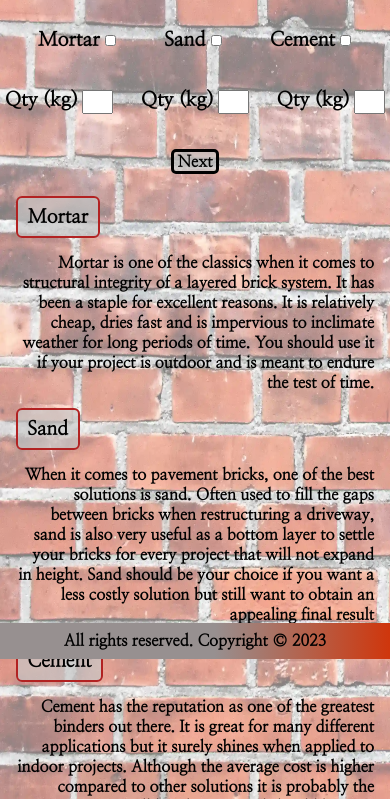
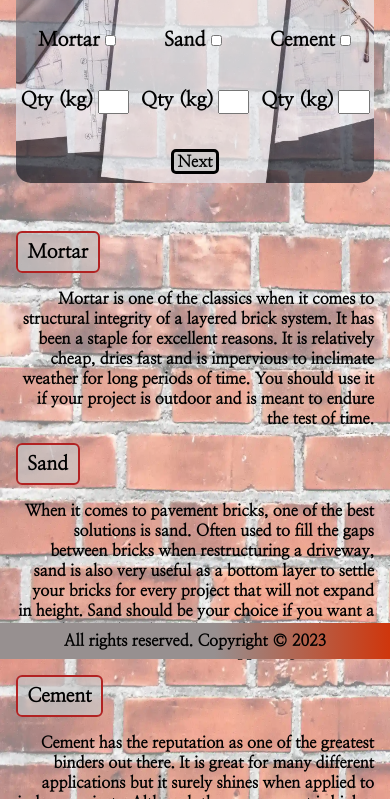
Before and after one commit to DevFabrizio/Fabrizio-Project-Two, a plain HTML site: page index.html in a window 390 px wide. Shown: the part 185-984 px from the top of the page. Drawn offline with Linux system fonts and the light colour scheme.

Commit message:
add bg image for materials interactive section

```diff
--- a/assets/css/style.css
+++ b/assets/css/style.css
@@ -90,10 +90,22 @@ label{
     display: flex;
     flex-direction: column;
     align-items: center;
+    /* background-image: url(/assets/img/architecture-concept-with-clipboard.webp);
+    background-repeat: no-repeat; */
+}
+
+#interactive-section-bg{
+    width: 92%;
+    position: absolute;
+    z-index: -1;
+    opacity: 0.7;
+    border-radius: 15px;
+    top: 33vw;
+    display: block;
 }
 
 .materials-details{
-    margin-top: 8vw;
+    margin-top: 17vw;
     margin-bottom: 3rem;
 }
 
@@ -297,11 +309,18 @@ footer{
 
 /* responisiveness for mobile */
 
-/* brick-type section */
+
 @media screen and (max-width:424px) {
+
+    /* brick-type section */
 
     #brick-type > .checkboxes-quantity{
         gap: 5vw;
+    }
+
+    /* materials section */
+
+    .checkboxes-quantity{
+        gap: 3vw;
+    }
 }
-
-}
--- a/assets/js/script.js
+++ b/assets/js/script.js
@@ -90,12 +90,14 @@ mainPageButton.addEventListener('click', backToMainPage);
 // function to show the website instructions
 
 function information(event){
-
+    let bgImage = document.getElementById('interactive-section-bg');
     let infoBox = document.getElementById('info-box');
     if (infoBox.style.display === 'none'){
         infoBox.style.display = 'flex';
+        bgImage.style.display = 'none'
     }else{
         infoBox.style.display = 'none'
+        bgImage.style.display = 'block'
     }
 
 }
--- a/index.html
+++ b/index.html
@@ -31,6 +31,7 @@
     <!-- materials section with interactive content for the user -->
         <section id="materials">
             <h2>materials</h2>
+            <img src="assets/img/architecture-concept-with-clipboard.webp" alt="a picture of a clipboard on a desk with some contruction tools" id="interactive-section-bg">
             <div id="checkboxes-container">
                 <div id="mortar-box">
                     <label for="mortar">Mortar</label>
```
Also changed, not shown: assets/img/architecture-concept-with-clipboard.webp (added).
